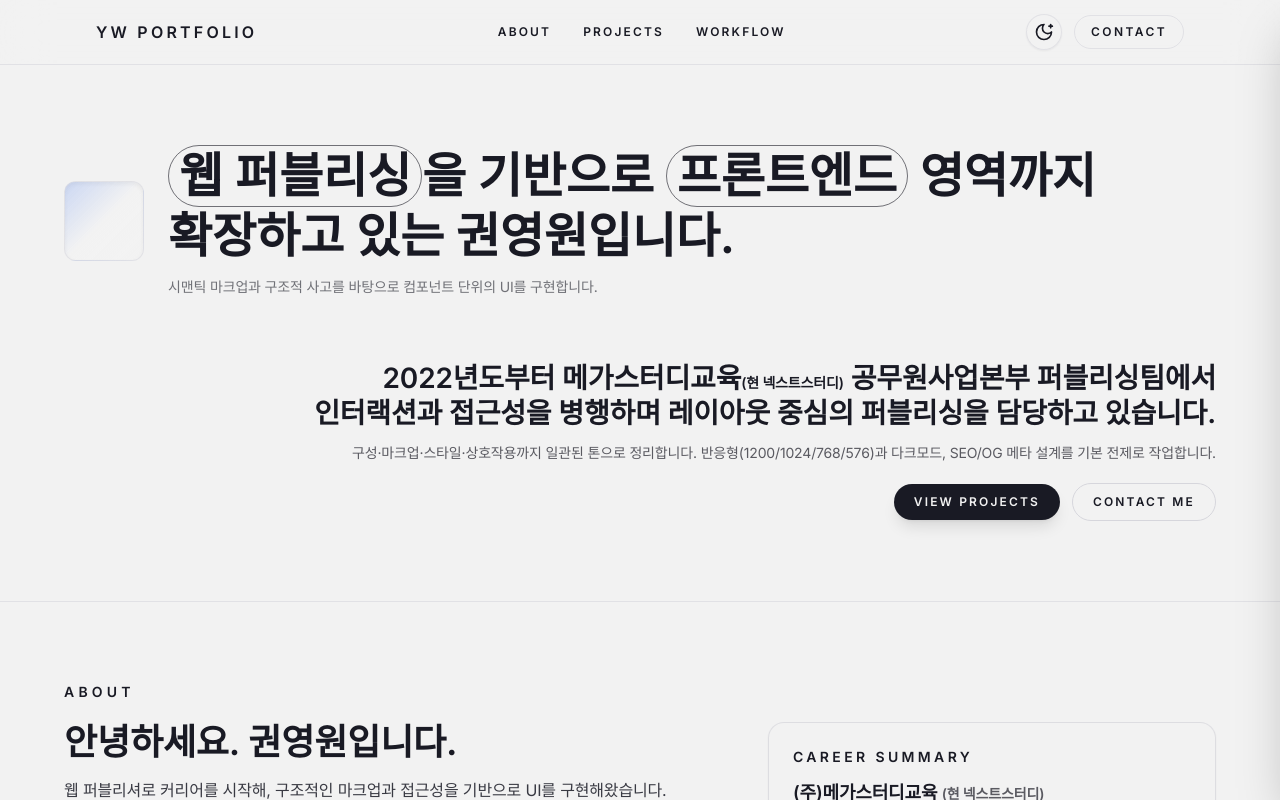
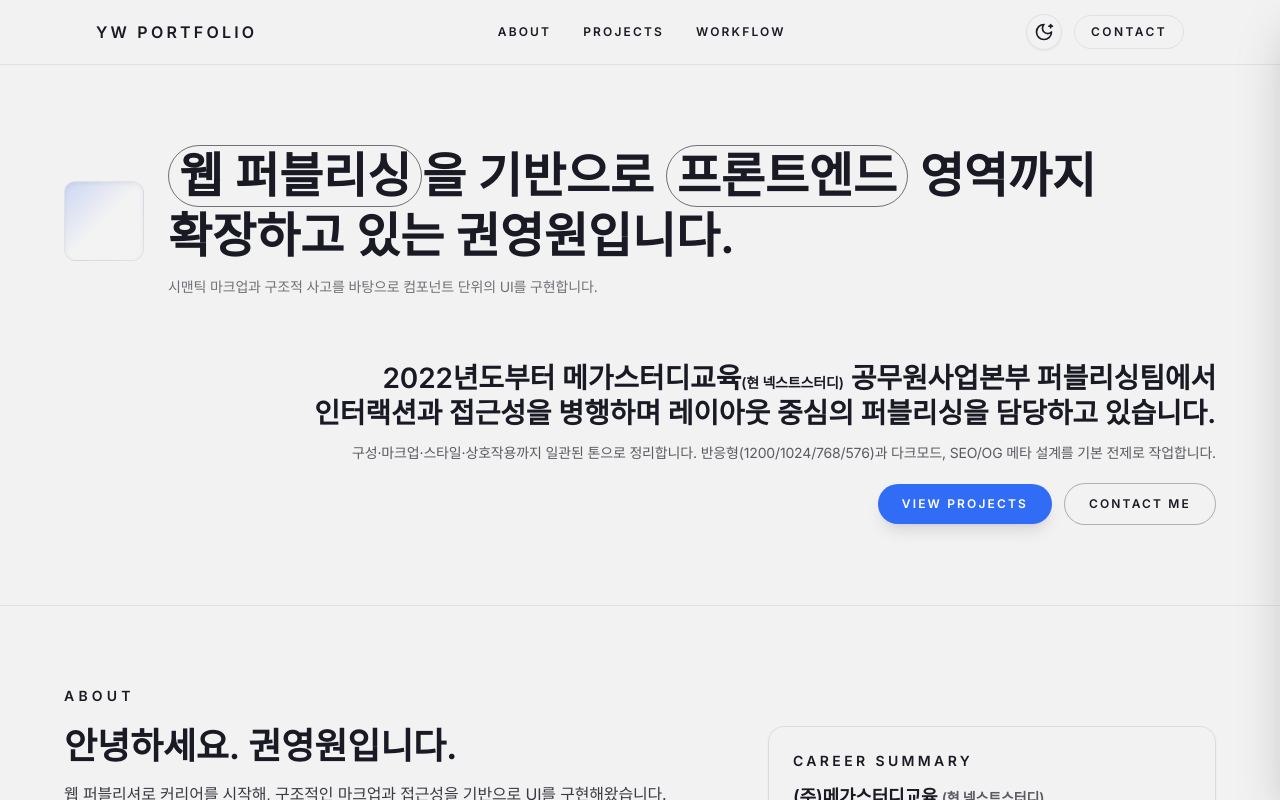
Before and after one commit to yonnonline/portfolio-2025, a Next.js app: page / in a window 1280 px wide. Shown: the top 800 px of the page. Built offline with nearby package versions, Linux system fonts and the light colour scheme; a web font is replaced by a local one.

Commit message:
style: Hero 섹션 스타일 수정

```diff
--- a/components/sections/hero.tsx
+++ b/components/sections/hero.tsx
@@ -43,13 +43,13 @@ export function HeroSection() {
               <div className="flex flex-wrap items-center justify-start gap-3 sm:justify-end">
                 <Link
                   href="#projects"
-                  className="rounded-full bg-foreground px-5 py-2.5 text-xs font-semibold uppercase tracking-[0.18em] text-background shadow-lg transition hover:-translate-y-0.5 focus-visible:outline-none focus-visible:ring-2 focus-visible:ring-accent focus-visible:ring-offset-2"
+                  className="rounded-full bg-accent px-6 py-3 text-xs font-semibold uppercase tracking-[0.18em] text-white shadow-lg transition hover:-translate-y-0.5 hover:shadow-xl focus-visible:outline-none focus-visible:ring-2 focus-visible:ring-accent focus-visible:ring-offset-2"
                 >
                   View Projects
                 </Link>
                 <Link
                   href="#contact"
-                  className="rounded-full border border-border px-5 py-2.5 text-xs font-semibold uppercase tracking-[0.18em] transition hover:-translate-y-0.5 hover:shadow-lg focus-visible:outline-none focus-visible:ring-2 focus-visible:ring-accent focus-visible:ring-offset-2"
+                  className="rounded-full border border-foreground/30 bg-background/80 px-6 py-3 text-xs font-semibold uppercase tracking-[0.18em] text-foreground transition hover:-translate-y-0.5 hover:shadow-lg focus-visible:outline-none focus-visible:ring-2 focus-visible:ring-accent focus-visible:ring-offset-2"
                 >
                   Contact Me
                 </Link>
```
